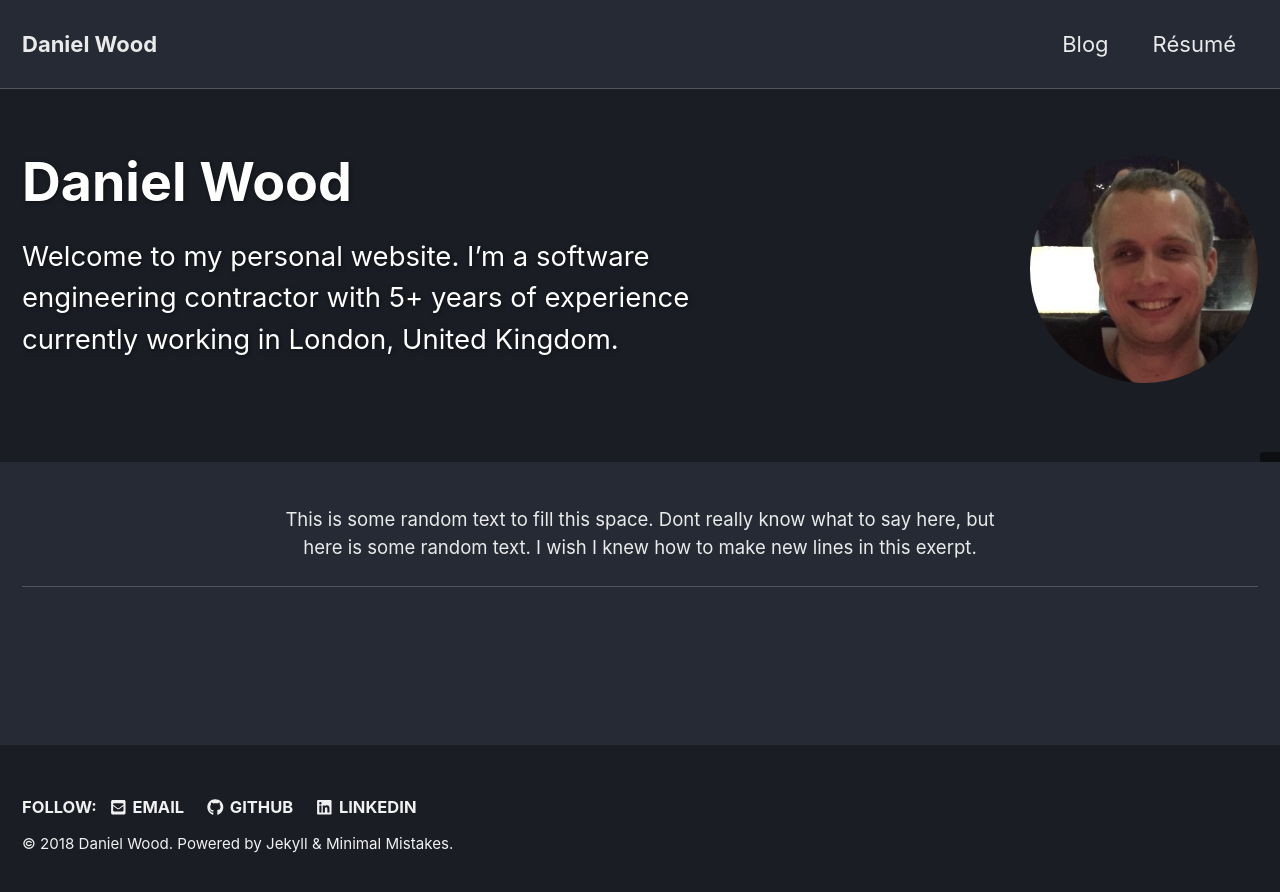
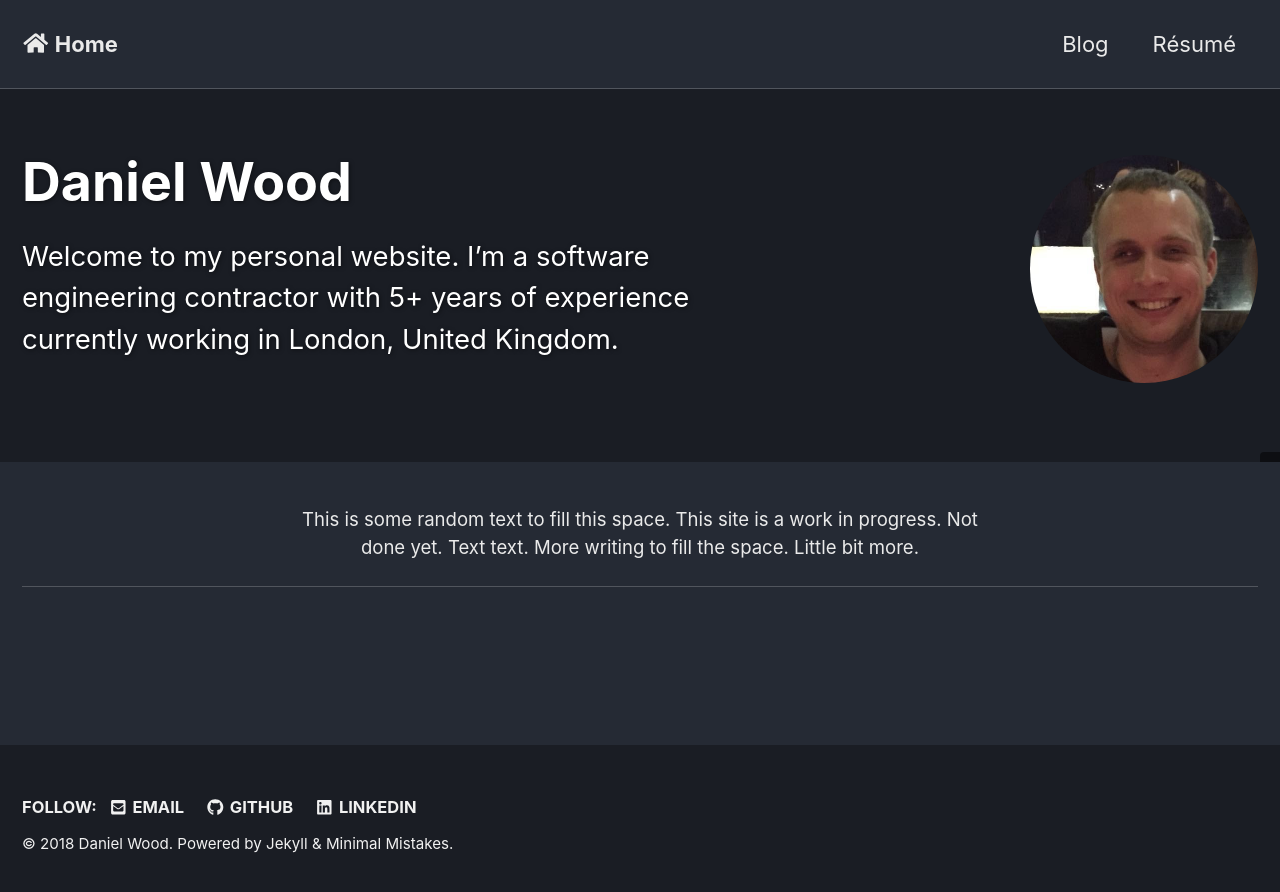
Before and after one commit to danielkylewood/danielkylewood.github.io, a Jekyll site: the page built from index.html, in a window 1280 px wide. Shown: the top 892 px of the page. Built offline with Jekyll 4.4.1, drawn with Linux system fonts in a browser that asks for light colours; cached includes are drawn as plain includes; nearby versions of some CDN libraries; the list of posts is cut into pages by our own code.

Commit message:
Place icon in home text

```diff
--- a/_config.yml
+++ b/_config.yml
@@ -16,7 +16,8 @@ minimal_mistakes_skin    : "dark" # "air", "aqua", "contrast", "dark", "dirt", "
 
 # Site Settings
 locale                   : "en-US"
-title                    : "Daniel Wood"
+title                    : "Home"
+title-icon               : "fas fa-fw fa-home"
 title_separator          : "-"
 name                     : "Daniel Wood"
 description              : "Welcome to my personal website."
--- a/_includes/masthead.html
+++ b/_includes/masthead.html
@@ -2,7 +2,7 @@
   <div class="masthead__inner-wrap">
     <div class="masthead__menu">
       <nav id="site-nav" class="greedy-nav">
-        <a class="site-title" href="{{ '/' | relative_url }}">{{ site.title }}</a>
+        <a class="site-title" href="{{ '/' | relative_url }}">{% if site.title-icon %}<i class="{{ site.title-icon }}" aria-hidden="true"></i> {% endif %}{{ site.title }}</a>
         <ul class="visible-links">
           {%- for link in site.data.navigation.main -%}
             {%- if link.url contains '://' -%}
--- a/_sass/minimal-mistakes/_base.scss
+++ b/_sass/minimal-mistakes/_base.scss
@@ -13,8 +13,6 @@ html {
   position: relative;
   height: 10%;
   float:right;
-  background-image: url("/assets/images/daniel.png");
-  background-repeat: no-repeat;
 }
 
 body {
--- a/index.html
+++ b/index.html
@@ -9,6 +9,6 @@ header:
   caption: ""
 excerpt: "Welcome to my personal website. I'm a software engineering contractor with 5+ years of experience currently working in London, United Kingdom."
 intro:
-  - excerpt: 'This is some random text to fill this space. Dont really know what to say here, but here is some random text. I wish I knew how to make new lines in this exerpt.'
+  - excerpt: 'This is some random text to fill this space. This site is a work in progress. Not done yet. Text text. More writing to fill the space. Little bit more.'
 ---
 {% include feature_row id="intro" type="center" %}
```
